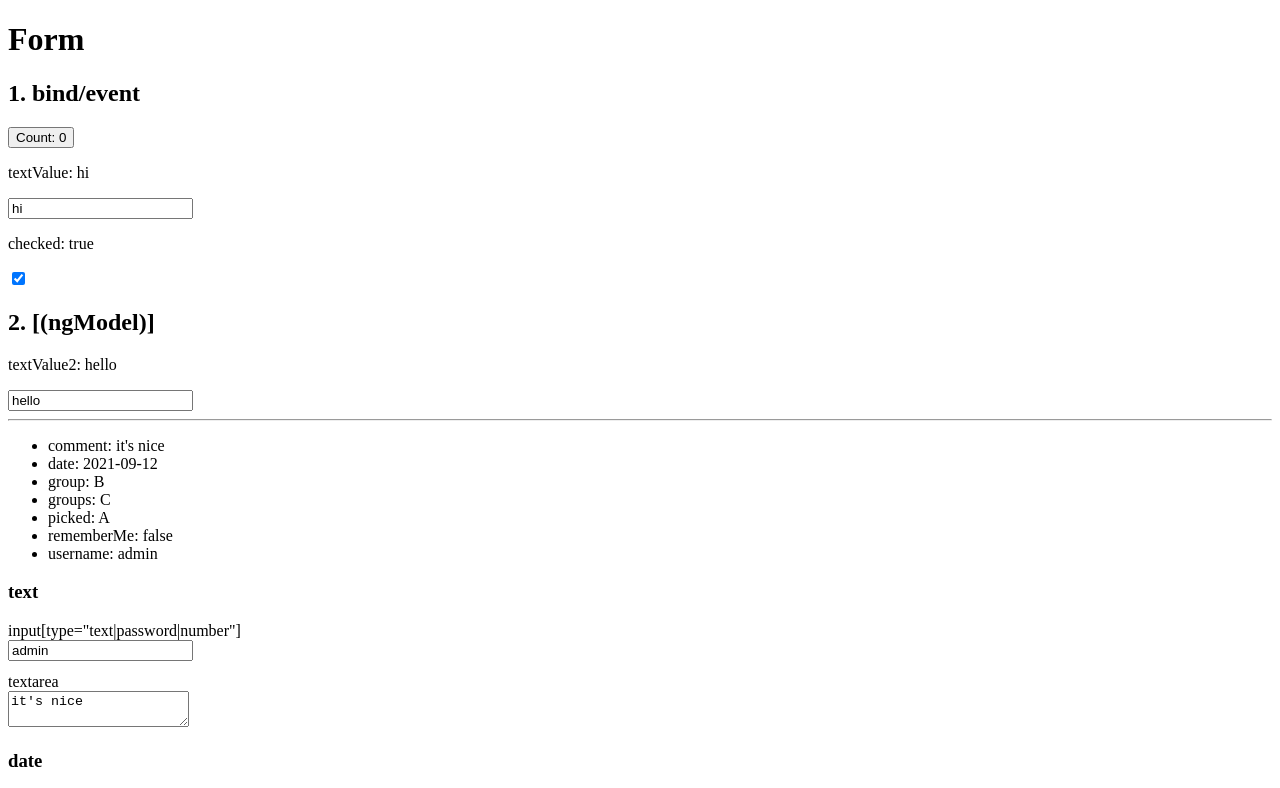
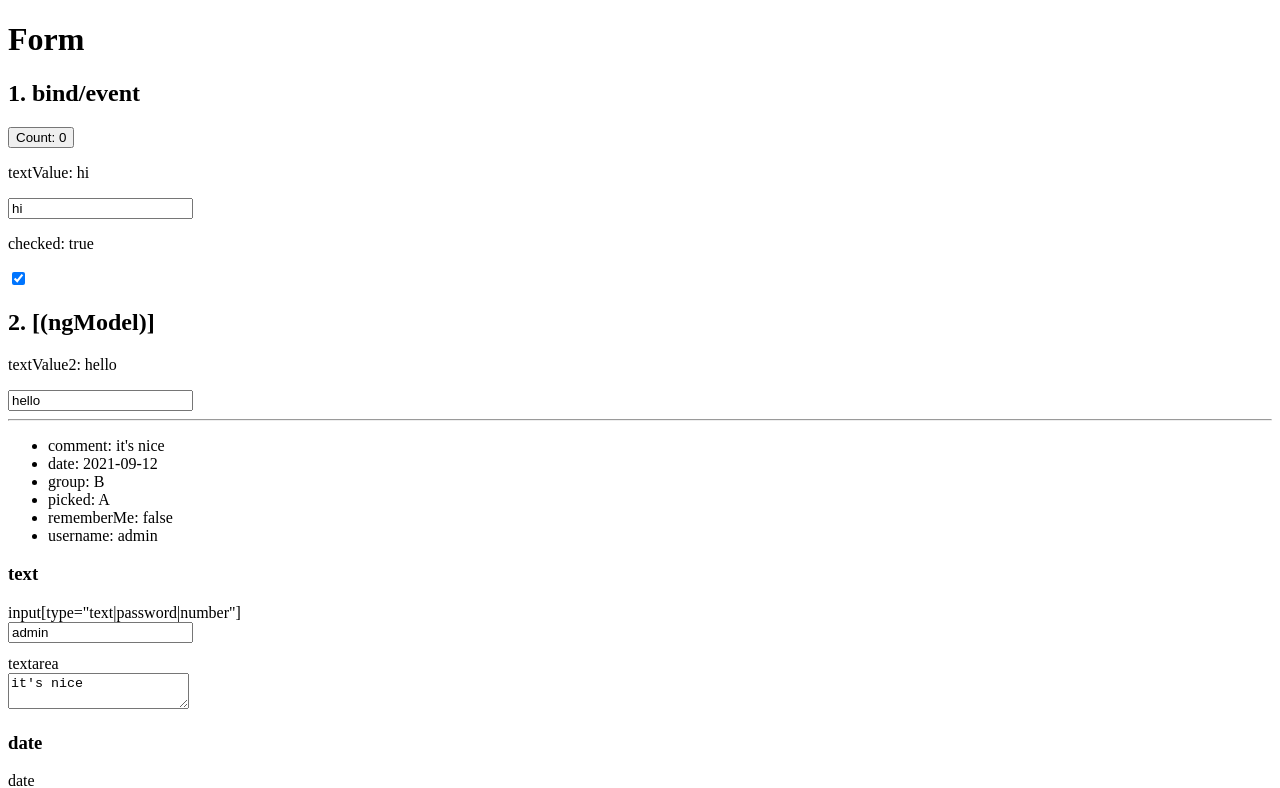
Before and after one commit to LearnShare/vra-angular, an Angular app: page / in a window 1280 px wide. Shown: the top 788 px of the page. Built offline with nearby package versions, Linux system fonts and the light colour scheme.

Commit message:
update(demo).

```diff
--- a/src/app/components/demo-form/demo-form.component.ts
+++ b/src/app/components/demo-form/demo-form.component.ts
@@ -36,9 +36,6 @@ export class DemoFormComponent {
       comment: 'it\'s nice',
       date: '2021-09-12',
       rememberMe: false,
-      groups: [
-        'C',
-      ],
       group: 'B',
       picked: 'A',
     };
```
